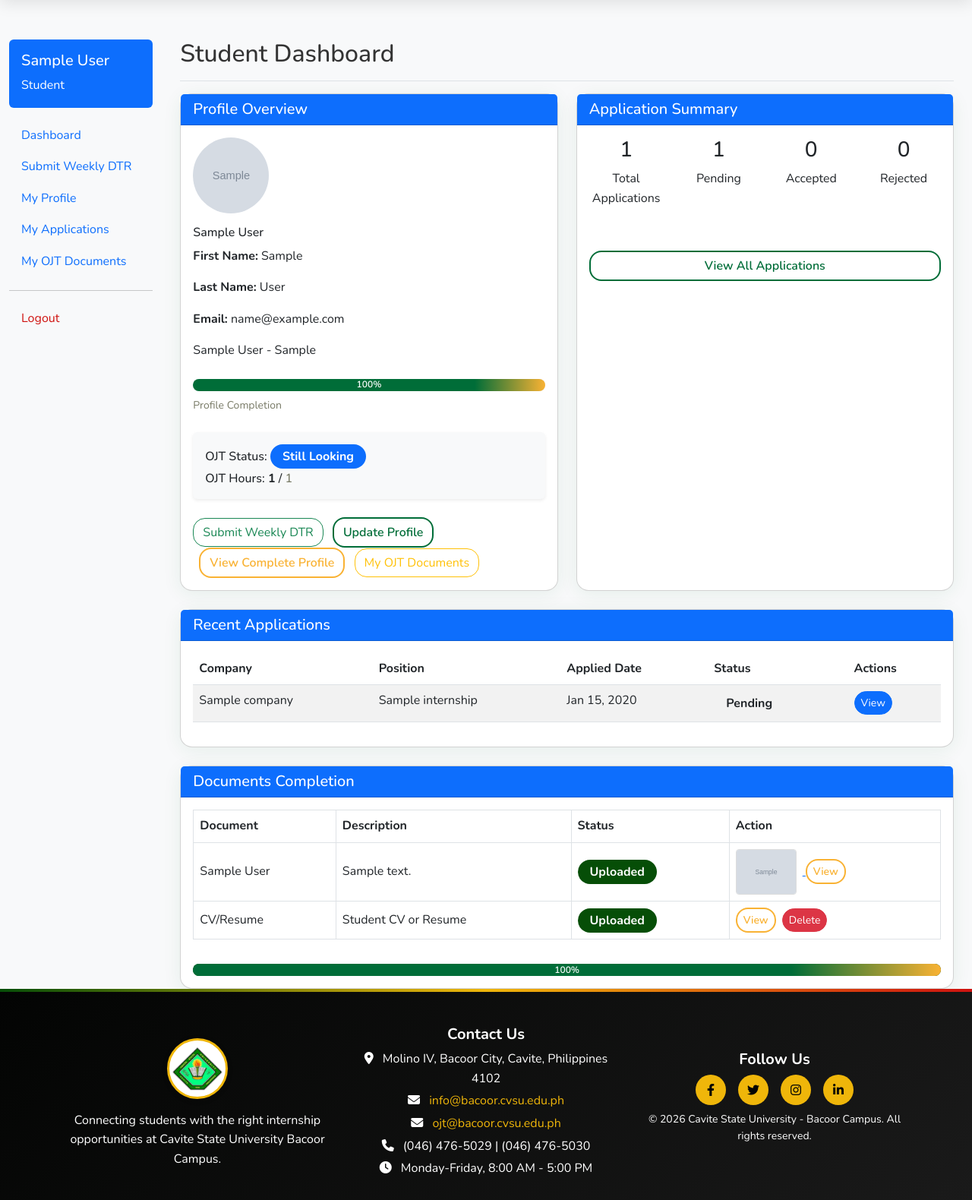
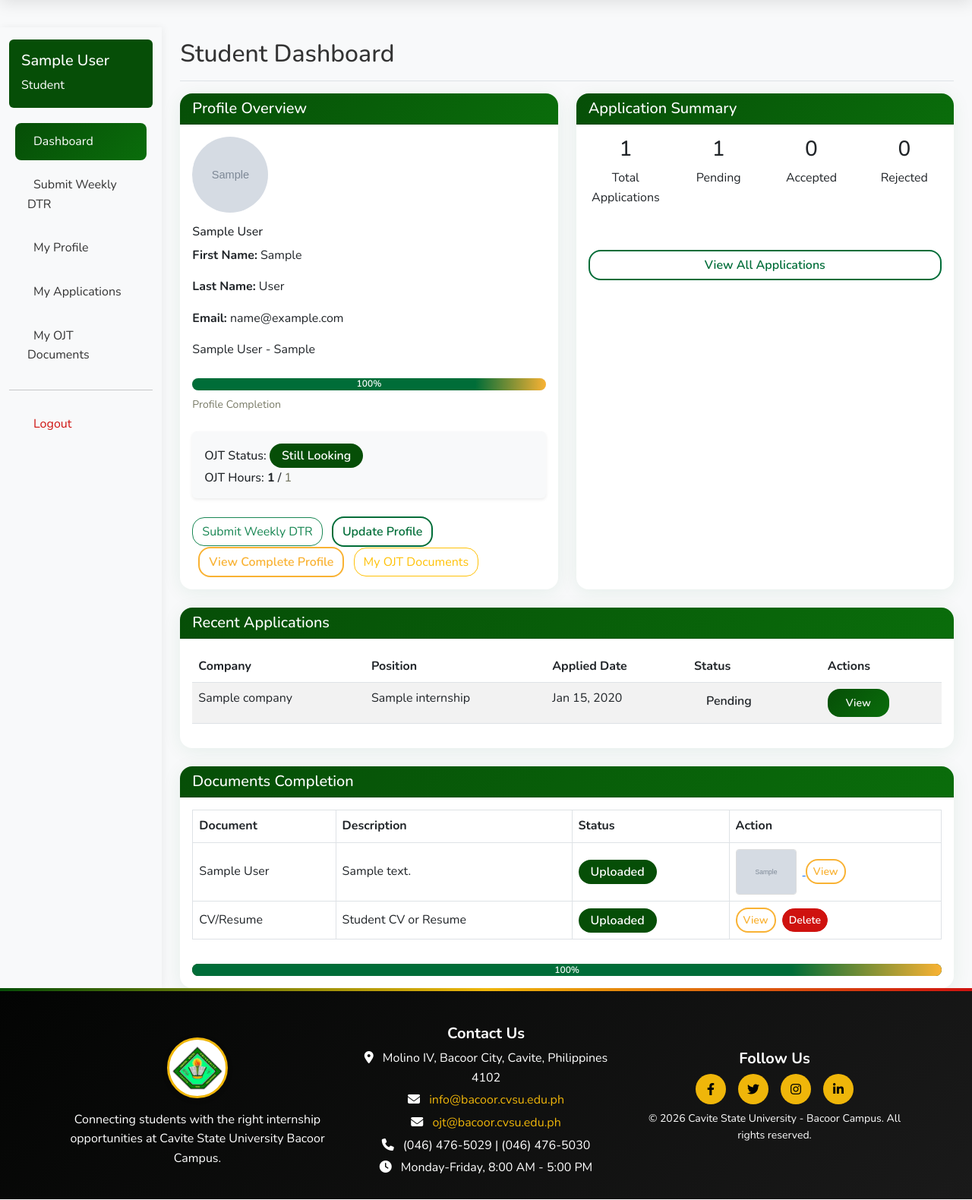
Before and after one commit to vncezxc/cvsu-internship-matching, a Django app: page /dashboard/student/ in a window 1280 px wide. Shown: the part 68-1648 px from the top of the page at 76% size. Run offline with Django 4.2, Linux system fonts and the light colour scheme; a user stored in the database is signed in; tables that the repository leaves empty hold one stand-in row (values such as "Sample post"); grey boxes marked "Sample" are stand-in pictures; parts of the project's set-up code (start-up, migrations or seed data) failed here and were passed over; some libraries are stand-ins or nearby versions.

Commit message:
Update main.css to match CVSU color palette and design from base.html

```diff
--- a/static/css/main.css
+++ b/static/css/main.css
@@ -1,64 +1,169 @@
 /* Main CSS for CVSU Internship Matching System */
 
-/* Global Styles */
+/* ===== CVSU COLOR PALETTE ===== */
 :root {
-    --primary-color: #198754;
-    --secondary-color: #6c757d;
+    --cvsu-dark-green: #030403;
+    --cvsu-light-gray: #787A66;
+    --cvsu-green: #064E07;
+    --cvsu-gold: #EFB60A;
+    --cvsu-red: #CF120F;
+    --cvsu-white: #FFFFFF;
+
+    /* Legacy variable names for compatibility */
+    --primary-color: #064E07;
+    --secondary-color: #787A66;
     --light-color: #f8f9fa;
-    --dark-color: #212529;
-    --success-color: #198754;
-    --danger-color: #dc3545;
-    --warning-color: #ffc107;
+    --dark-color: #030403;
+    --success-color: #064E07;
+    --danger-color: #CF120F;
+    --warning-color: #EFB60A;
     --info-color: #0dcaf0;
 }
 
-body {
-    font-family: 'Segoe UI', Tahoma, Geneva, Verdana, sans-serif;
-    line-height: 1.6;
-    color: #333;
-    background-color: #f9f9f9;
+/* ===== GLOBAL STYLES ===== */
+* {
+    margin: 0;
+    padding: 0;
+    box-sizing: border-box;
 }
 
-/* Navbar customization */
-.navbar-brand img {
-    filter: brightness(0) invert(1);
+body, h1, h2, h3, h4, h5, h6, .navbar, .btn, .card, .accordion, p, a, span, div {
+    font-family: 'Nunito', Arial, sans-serif !important;
 }
 
-/* Card customization */
+body {
+    background-color: #f8f9fa;
+    color: #333;
+    line-height: 1.6;
+    min-height: 100vh;
+}
+
+/* ===== CARDS ===== */
 .card {
     transition: transform 0.3s ease, box-shadow 0.3s ease;
-    border-radius: 0.5rem;
+    border-radius: 1rem;
+    border: none;
+    box-shadow: 0 4px 24px rgba(0,109,56,0.08);
 }
 
 .card:hover {
     transform: translateY(-5px);
-    box-shadow: 0 10px 20px rgba(0, 0, 0, 0.1);
+    box-shadow: 0 10px 30px rgba(6, 78, 7, 0.15);
 }
 
-/* Button styles */
+.card-header {
+    background: linear-gradient(135deg, var(--cvsu-green), #0a6d0b);
+    color: white;
+    border-radius: 1rem 1rem 0 0 !important;
+    font-weight: 600;
+}
+
+/* ===== BUTTONS ===== */
+.btn-primary {
+    background: linear-gradient(135deg, var(--cvsu-green), #0a6d0b);
+    border: none;
+    font-weight: 600;
+    border-radius: 50px;
+    padding: 0.5rem 1.5rem;
+    transition: all 0.3s ease;
+}
+
+.btn-primary:hover {
+    background: linear-gradient(135deg, #0a6d0b, var(--cvsu-green));
+    transform: translateY(-2px);
+    box-shadow: 0 4px 15px rgba(6, 78, 7, 0.3);
+}
+
+.btn-success {
+    background-color: var(--cvsu-green);
+    border-color: var(--cvsu-green);
+    font-weight: 600;
+}
+
+.btn-success:hover {
+    background-color: #0a6d0b;
+    border-color: #0a6d0b;
+}
+
+.btn-warning {
+    background-color: var(--cvsu-gold);
+    border-color: var(--cvsu-gold);
+    color: #000;
+    font-weight: 600;
+}
+
+.btn-warning:hover {
+    background-color: #f9b233;
+    border-color: #f9b233;
+}
+
+.btn-danger {
+    background-color: var(--cvsu-red);
+    border-color: var(--cvsu-red);
+    font-weight: 600;
+}
+
+.btn-danger:hover {
+    background-color: #a00f0c;
+    border-color: #a00f0c;
+}
+
+.btn-outline-primary {
+    color: var(--cvsu-green);
+    border-color: var(--cvsu-green);
+    border-width: 2px;
+    font-weight: 600;
+}
+
+.btn-outline-primary:hover {
+    background-color: var(--cvsu-gold);
+    border-color: var(--cvsu-gold);
+    color: #fff;
+}
+
+.btn-outline-secondary {
+    color: var(--cvsu-gold);
+    border-color: var(--cvsu-gold);
+    border-width: 2px;
+    font-weight: 600;
+}
+
+.btn-outline-secondary:hover {
+    background-color: var(--cvsu-green);
+    border-color: var(--cvsu-green);
+    color: #fff;
+}
+
 .btn-custom-primary {
-    background-color: var(--primary-color);
-    border-color: var(--primary-color);
+    background-color: var(--cvsu-green);
+    border-color: var(--cvsu-green);
     color: white;
+    font-weight: 600;
 }
 
 .btn-custom-primary:hover {
-    background-color: #146c43;
-    border-color: #146c43;
+    background-color: #0a6d0b;
+    border-color: #0a6d0b;
 }
 
-/* Form styles */
+/* ===== FORM STYLES ===== */
 .form-control:focus {
-    border-color: var(--primary-color);
-    box-shadow: 0 0 0 0.25rem rgba(25, 135, 84, 0.25);
+    border-color: var(--cvsu-green);
+    box-shadow: 0 0 0 0.25rem rgba(6, 78, 7, 0.25);
 }
 
-/* Profile page styles */
+.form-select:focus {
+    border-color: var(--cvsu-green);
+    box-shadow: 0 0 0 0.25rem rgba(6, 78, 7, 0.25);
+}
+
+/* ===== PROFILE PAGE ===== */
 .profile-header {
-    background-color: var(--light-color);
+    background: linear-gradient(135deg, var(--cvsu-green), #0a6d0b);
     padding: 2rem 0;
     margin-bottom: 2rem;
-    border-radius: 0.5rem;
+    border-radius: 1rem;
+    color: white;
 }
 
 .profile-img {
@@ -66,21 +171,130 @@ body {
     height: 150px;
     object-fit: cover;
     border: 5px solid white;
-    box-shadow: 0 0 10px rgba(0, 0, 0, 0.1);
+    box-shadow: 0 0 20px rgba(0, 0, 0, 0.2);
+    border-radius: 50%;
 }
 
-/* Dashboard styles */
+/* ===== DASHBOARD STYLES ===== */
 .dashboard-card {
     height: 100%;
-    border-left: 4px solid var(--primary-color);
+    border-left: 4px solid var(--cvsu-green);
+    border-radius: 0.5rem;
 }
 
 .dashboard-icon {
     font-size: 2.5rem;
-    color: var(--primary-color);
+    color: var(--cvsu-green);
 }
 
-/* Chat styles */
+/* ===== PROGRESS BARS ===== */
+.progress-bar {
+    background: linear-gradient(90deg, var(--cvsu-green) 80%, var(--cvsu-gold) 100%);
+    font-weight: 600;
+}
+
+/* ===== BADGES ===== */
+.badge {
+    font-size: 0.9em;
+    padding: 0.5em 1em;
+    border-radius: 50px;
+    font-weight: 600;
+}
+
+.bg-primary {
+    background-color: var(--cvsu-green) !important;
+}
+
+.bg-success {
+    background-color: var(--cvsu-green) !important;
+}
+
+.bg-warning {
+    background-color: var(--cvsu-gold) !important;
+}
+
+.bg-danger {
+    background-color: var(--cvsu-red) !important;
+}
+
+.bg-dark {
+    background-color: var(--cvsu-dark-green) !important;
+}
+
+.text-primary {
+    color: var(--cvsu-green) !important;
+}
+
+.text-success {
+    color: var(--cvsu-green) !important;
+}
+
+.text-warning {
+    color: var(--cvsu-gold) !important;
+}
+
+.text-danger {
+    color: var(--cvsu-red) !important;
+}
+
+.text-muted {
+    color: var(--cvsu-light-gray) !important;
+}
+
+/* ===== STATUS BADGES ===== */
+.status-badge {
+    padding: 0.35rem 0.65rem;
+    border-radius: 50px;
+    font-size: 0.75rem;
+    font-weight: bold;
+    text-transform: uppercase;
+}
+
+.status-looking {
+    background-color: #0dcaf0;
+    color: white;
+}
+
+.status-waiting {
+    background-color: var(--cvsu-gold);
+    color: black;
+}
+
+.status-ongoing {
+    background-color: var(--cvsu-green);
+    color: white;
+}
+
+.status-rejected {
+    background-color: var(--cvsu-red);
+    color: white;
+}
+
+.status-completed {
+    background-color: var(--cvsu-green);
+    color: white;
+}
+
+/* ===== ALERTS ===== */
+.alert-success {
+    background-color: rgba(6, 78, 7, 0.1);
+    border-color: var(--cvsu-green);
+    color: var(--cvsu-green);
+}
+
+.alert-warning {
+    background-color: rgba(239, 182, 10, 0.1);
+    border-color: var(--cvsu-gold);
+    color: #856404;
+}
+
+.alert-danger {
+    background-color: rgba(207, 18, 15, 0.1);
+    border-color: var(--cvsu-red);
+    color: var(--cvsu-red);
+}
+
+/* ===== CHAT STYLES ===== */
 .chat-container {
     height: 400px;
     overflow-y: auto;
@@ -194,14 +408,60 @@ body {
     font-size: 1.5rem;
 }
 
-/* Custom pagination */
+/* ===== PAGINATION ===== */
 .pagination .page-item.active .page-link {
-    background-color: var(--primary-color);
-    border-color: var(--primary-color);
+    background-color: var(--cvsu-green);
+    border-color: var(--cvsu-green);
 }
 
 .pagination .page-link {
-    color: var(--primary-color);
+    color: var(--cvsu-green);
+}
+
+.pagination .page-link:hover {
+    background-color: var(--cvsu-gold);
+    border-color: var(--cvsu-gold);
+    color: #000;
+}
+
+/* ===== TABLES ===== */
+.table-striped > tbody > tr:nth-of-type(odd) {
+    background-color: rgba(6, 78, 7, 0.05);
+}
+
+.table thead {
+    background-color: var(--cvsu-green);
+    color: white;
+}
+
+/* ===== SIDEBAR (Dashboard) ===== */
+.sidebar {
+    background-color: #f8f9fa;
+    min-height: calc(100vh - 80px);
+    box-shadow: 2px 0 10px rgba(0, 0, 0, 0.05);
+}
+
+.sidebar .nav-link {
+    color: #333;
+    padding: 0.75rem 1rem;
+    border-radius: 0.5rem;
+    margin: 0.25rem 0.5rem;
+    transition: all 0.3s ease;
+}
+
+.sidebar .nav-link:hover {
+    background-color: rgba(6, 78, 7, 0.1);
+    color: var(--cvsu-green);
+    transform: translateX(5px);
+}
+
+.sidebar .nav-link.active {
+    background: linear-gradient(135deg, var(--cvsu-green), #0a6d0b);
+    color: white;
+}
+
+.sidebar .nav-link i {
+    margin-right: 0.5rem;
 }
 
 /* Footer customization */
```
